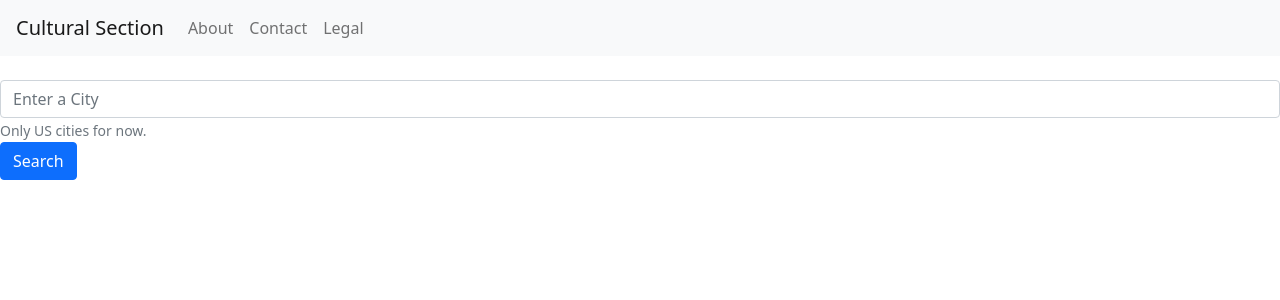
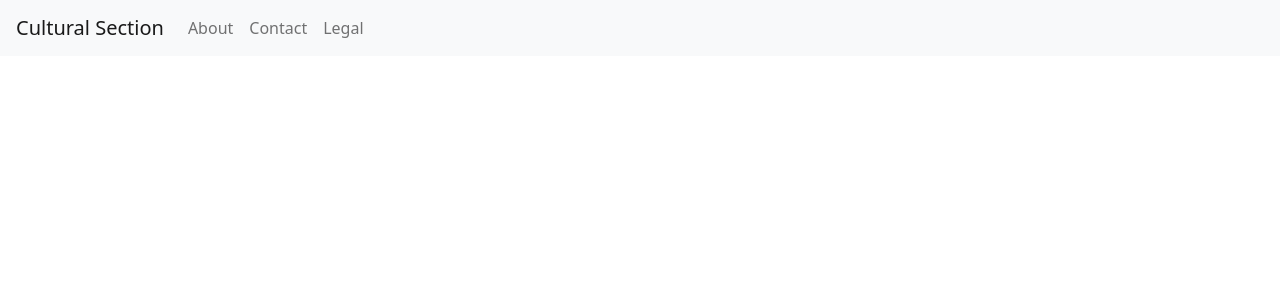
Before and after one commit to aa-ag/culturalsection, a Vue app in the folder client/: page / in a window 1280 px wide. Shown: the top 300 px of the page. Built offline with nearby package versions, Linux system fonts and the light colour scheme; the HTML template or start-up script is replaced by a standard one.

Commit message:
Remove autocomplete form to create a self-contained component

```diff
--- a/client/src/components/Home.vue
+++ b/client/src/components/Home.vue
@@ -1,11 +1,5 @@
 <template>
-  <form>
-    <div class="form-group">
-      <input type="input" class="form-control" id="homeSearch" aria-describedby="homeSearchHelp" placeholder="Enter a City">
-      <small id="homeSearchHelp" class="form-text text-muted">Only US cities for now.</small>
-    </div>
-    <button type="submit" class="btn btn-primary">Search</button>
-  </form>
+
 </template>
 <style>
  .container {
```
